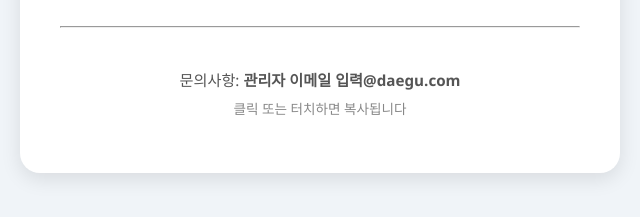
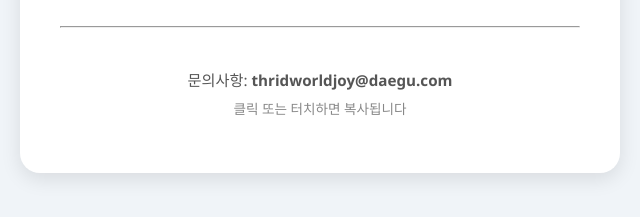
Before and after one commit to Sohangsim/kmooc-register, a plain HTML site: page index.html in a window 1280 px wide. Shown: the part 511-728 px from the top of the page, 320-960 px from the left. Drawn offline with Linux system fonts and the light colour scheme.

Commit message:
Update index.html

```diff
--- a/index.html
+++ b/index.html
@@ -137,7 +137,7 @@
     <hr style="margin-top: 2.5rem; margin-bottom: 1rem;">
     <p class="contact">
       문의사항:
-      <span id="contactEmail" onclick="copyContactEmail()">관리자 이메일 입력@daegu.com</span><br>
+      <span id="contactEmail" onclick="copyContactEmail()">thridworldjoy@daegu.com</span><br>
       <small style="font-size: 0.85rem; color: #888;">클릭 또는 터치하면 복사됩니다</small>
     </p>
   </div>
```
